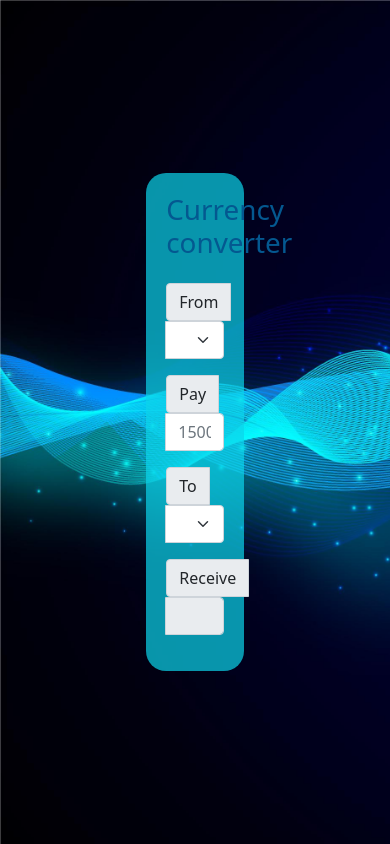
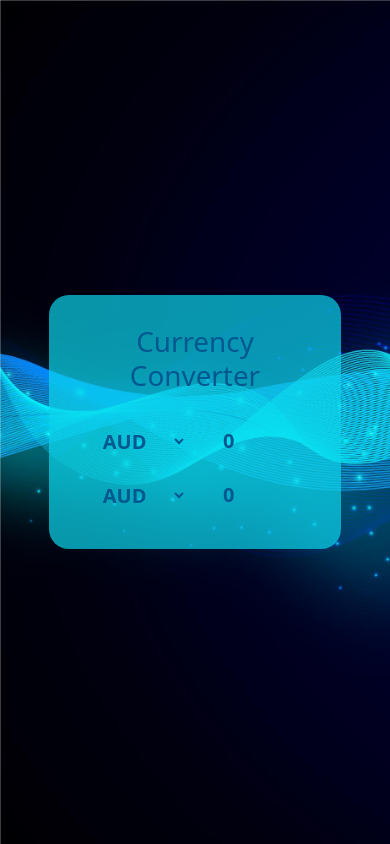
Before and after one commit to MarineVH/the-dream, a PHP site: page /convert.php in a window 390 px wide. Run offline with PHP 8.4, Linux system fonts and the light colour scheme; lists and menus that the app fills with data are empty.

Commit message:
responsive layout

```diff
--- a/convert.php
+++ b/convert.php
@@ -1,38 +1,83 @@
 <?php
+// Check if the form is submitted
+if ($_SERVER["REQUEST_METHOD"] == "POST") {
+    // Get user input
+    $amount = $_POST['pay'];
+    $from_currency = $_POST['currency1'];
+    $to_currency = $_POST['currency2'];
 
+    // Replace 'YOUR_API_KEY' with your actual ExchangeRate-API key
+    $api_key = '?apikey=fca_live_XG0eGRlXIjrDcXrkm0YOGg4sKqjhwAqFAoXZXjg0';
+
+    // API endpoint
+    $api_endpoint = "https://api.freecurrencyapi.com/v1/latest/{$api_key}";
+
+    // Fetch exchange rates from the API
+    $exchange_rates_json = file_get_contents($api_endpoint);
+    $exchange_rates = json_decode($exchange_rates_json, true);
+
+    // Check if the API request was successful
+    if ($exchange_rates['result'] == 'success') {
+        // Get exchange rates
+        $rates = $exchange_rates['rates'];
+
+        // Convert currency
+        $converted_amount = $amount * ($rates[$to_currency] / $rates[$from_currency]);
+
+        // Display the result
+        echo '<h1 class="mb-4">Currency converter</h1>';
+        echo '<div class="form-group">';
+        echo '<select name="currency1" value="' . $from_currency . '" disabled>';
+        echo '<option>' . $from_currency . ' - ' . array_search($rates[$from_currency], $rates) . '</option>';
+        echo '</select>';
+        echo '<input type="text" name="pay" aria-label="Pay" placeholder="' . $amount . '" disabled></br>';
+        echo '<select name="currency2" value="' . $to_currency . '" disabled>';
+        echo '<option>' . $to_currency . ' - ' . array_search($rates[$to_currency], $rates) . '</option>';
+        echo '</select>';
+        echo '<input type="text" id="receive" placeholder="' . number_format($converted_amount, 2) . '" aria-label="Convert" aria-describedby="button-addon1" readonly>';
+        echo '</div>';
+    } else {
+        // Display an error message if the API request failed
+        echo '<p>Error fetching exchange rates. Please try again later.</p>';
+    }
+}
 ?>
 <!DOCTYPE html>
 <html lang="en">
     <head>
         <meta charset="UTF-8">
         <meta name="viewport" content="width=device-width, initial-scale=1.0">
+        <meta name="description" content="A simple live currency converter">
         <link href="https://cdn.jsdelivr.net/npm/bootstrap@5.0.0-beta3/dist/css/bootstrap.min.css" rel="stylesheet" integrity="sha384-eOJMYsd53ii+scO/bJGFsiCZc+5NDVN2yr8+0RDqr0Ql0h+rP48ckxlpbzKgwra6" crossorigin="anonymous">
         <link href="styles.css" rel="stylesheet">
         <title>Currency Converter</title>
     </head>
     <body>
-        <div class="container w-25" id="currency-converter">
-            <h1 class="mb-4">Currency converter</h1>
-            <div class="inputs">
-                <div class="input-group mb-3" id="currency">
-                    <label class="input-group-text" for="inputGroupSelect01">From</label>
-                    <select class="form-select" id="inputGroupSelect01">
-                    </select>
-                </div>
-                <div class="input-group mb-3" id="pay">
-                    <label class="input-group-text">Pay</label>
-                    <input type="text" class="form-control" aria-label="Pay" placeholder="1500">
-                </div>
-                <div class="input-group mb-3" id="currency">
-                    <label class="input-group-text" for="inputGroupSelect02">To</label>
-                    <select class="form-select" id="inputGroupSelect02">
-                    </select>
-                </div>
-                <div class="input-group mb-3" id="receive">
-                    <label class="input-group-text">Receive</label>
-                    <input type="text" class="form-control" placeholder="" aria-label="Convert" aria-describedby="button-addon1" readonly >
-                </div>
+        <form method="post" id="currency-converter">
+            <h1 class="mb-4">Currency Converter</h1>
+            <div class="form-group grid-container">
+                <select name="currency1">
+                    <option value="AUD">AUD - Australian Dollar</option>
+                    <option value="EGP">EGP - Egyptian Pound</option>
+                    <option value="EUR">EUR - Euro</option>
+                    <option value="INR">INR - Indian Rupee</option>
+                    <option value="CNY">CNY - Chinese Yuan</option>
+                    <option value="USD">USD - US Dollar</option>
+                </select>
+
+                <input type="text" name="pay" aria-label="Pay" placeholder="0">
+
+                <select name="currency2">
+                    <option value="AUD">AUD - Australian Dollar</option>
+                    <option value="EGP">EGP - Egyptian Pound</option>
+                    <option value="EUR">EUR - Euro</option>
+                    <option value="INR">INR - Indian Rupee</option>
+                    <option value="CNY">CNY - Chinese Yuan</option>
+                    <option value="USD">USD - US Dollar</option>
+                </select>
+
+                <input type="text" id="receive" placeholder="0" aria-label="Convert" aria-describedby="button-addon1" readonly >
             </div>
-        </div>
+        </form>
     </body>
 </html>
--- a/styles.css
+++ b/styles.css
@@ -1,16 +1,81 @@
+@media only screen and (min-width: 320px){
     body {
         background-image: URL(images/4192007.jpg);
         background-repeat: no-repeat;
         background-size: cover;
         display: flex;
+        justify-content: center;
+        align-items: center;
         height: 100vh;
         margin: 0;
     }
 
-#currency-converter {
+    h1 {
+        text-align: center;
+    }
+
+    form {
         color: #045890;
         background-color: rgba(12, 212, 236, 0.7);
         border-radius: 20px;
         margin: auto;
-    padding: 20px;
+        padding: 30px;
+        width: 75%;
+        height: 30%;
     }
+
+    .form-group {
+        display: grid;
+        grid-template-columns: minmax(100px, 1fr) minmax(100px, 1fr);
+        grid-template-rows: 1fr 1fr;
+        gap: 4px 16px;
+    }
+
+    select, input {
+        background-color: rgba(12, 212, 236, 0);
+        color: #045890;
+        font-size: 20px;
+        padding: 0.5em 1em;
+        border: 0;
+        font-weight: bold;
+    }
+
+    select {
+        display: list-item;
+    }
+
+    input::placeholder {
+        color: #045890;
+    }
+}
+
+@media only screen and (min-width: 768px) {
+    form {
+        color: #045890;
+        background-color: rgba(12, 212, 236, 0.7);
+        border-radius: 20px;
+        margin: auto;
+        padding: 30px;
+        width: 40%;
+        height: 25%;
+    }
+}
+
+@media only screen and (min-width: 1024px) {
+    form {
+        color: #045890;
+        background-color: rgba(12, 212, 236, 0.7);
+        border-radius: 20px;
+        margin: auto;
+        padding: 30px;
+        width: 30%;
+        height: 25%;
+    }
+
+    .form-group {
+        display: grid;
+        grid-template-columns: minmax(100px, 1fr) minmax(100px, 1fr);
+        grid-template-rows: 1fr 1fr;
+        gap: 4px 16px;
+    }
+}
```
Lines whose indentation alone changed are shown as unchanged.
